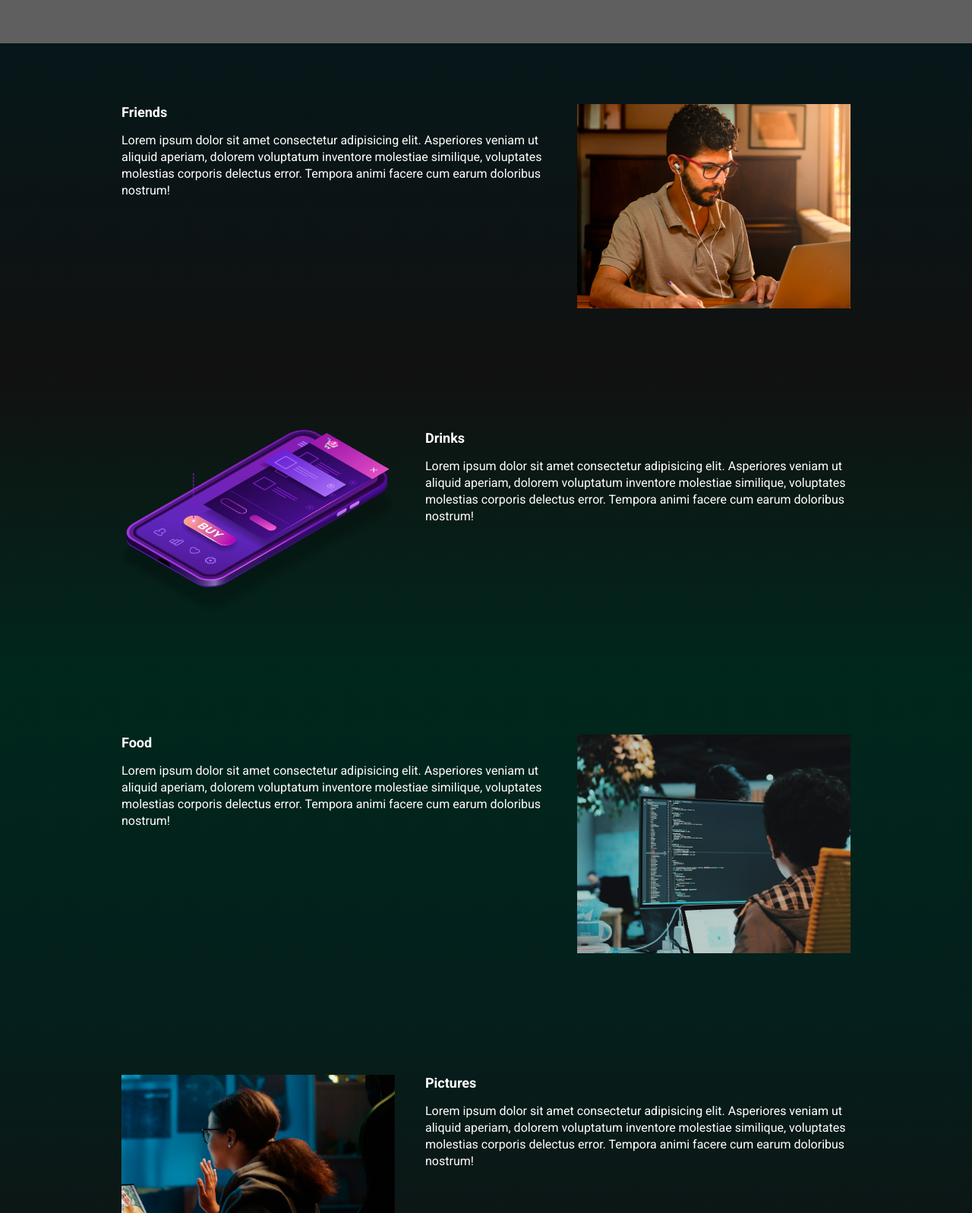
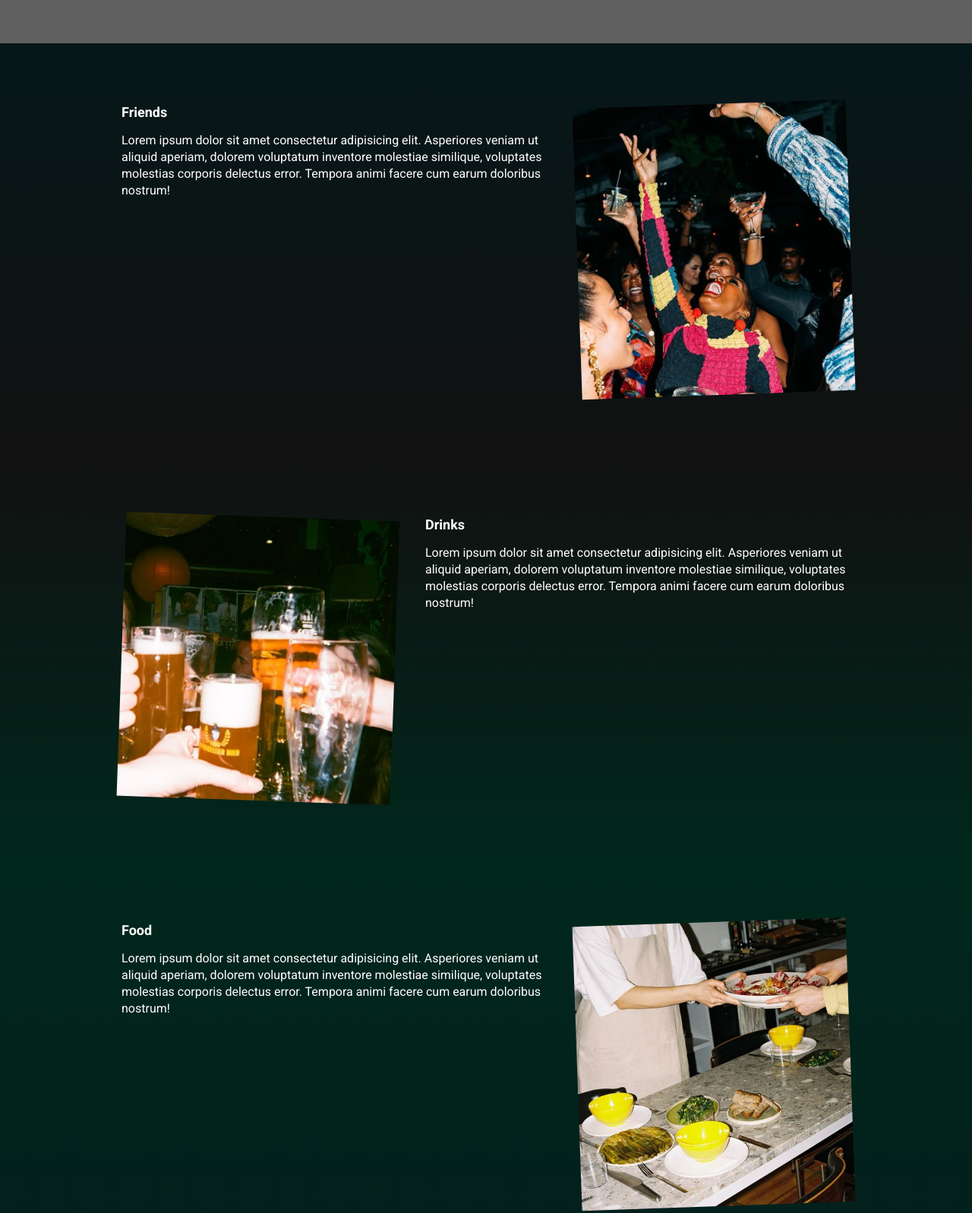
Before and after one commit to senagab/e-talks, a website built with Parcel: page src/index.html in a window 1280 px wide. Shown: the part 540-2137 px from the top of the page at 76% size. Built offline with nearby package versions, Linux system fonts and the light colour scheme; grey boxes are pictures that could not be loaded.

Commit message:
feat: animação e posicionamento de imagens

```diff
--- a/src/index.html
+++ b/src/index.html
@@ -48,53 +48,59 @@
         </div>
     </header>
 
-    <section class="event event--frontend">
-        <div class="container" data-aos="fade-right">
+    <section class="event event--friends">
+        <div class="container" data-aos="fade-up-left">
             <div class="event__details">
                 <h2 class="event__details__title">Friends</h2>
                 <p class="event__details__description">
                     Lorem ipsum dolor sit amet consectetur adipisicing elit. Asperiores veniam ut aliquid aperiam, dolorem voluptatum inventore molestiae similique, voluptates molestias corporis delectus error. Tempora animi facere cum earum doloribus nostrum!
                 </p>
             </div>
-            <img class="event__image" src="./images/frontend.png" alt="Front-End">
+            <img class="event__image event__image--friends" src="./images/friends.png" alt="Front-End">
         </div>
     </section>
 
-    <section class="event event--ux-ui event--image-left">
-        <div class="container" data-aos="fade-left">
+    <section class="event event--drinks event--image-left">
+        <div class="container" data-aos="fade-up-right">
             <div class="event__details" >
                 <h2 class="event__details__title">Drinks</h2>
                 <p class="event__details__description">
                     Lorem ipsum dolor sit amet consectetur adipisicing elit. Asperiores veniam ut aliquid aperiam, dolorem voluptatum inventore molestiae similique, voluptates molestias corporis delectus error. Tempora animi facere cum earum doloribus nostrum!
                 </p>
             </div>
-            <img class="event__image" src="./images/ui-ux.png" alt="UI UX">
+            <img class="event__image event__image--drinks" src="./images/drinks.png" alt="Drinks">
         </div>
     </section>
 
-    <section class="event event--data-science">
-        <div class="container" data-aos="fade-right">
+    <section class="event event--food">
+        <div class="container" data-aos="fade-up-left">
             <div class="event__details">
                 <h2 class="event__details__title">Food</h2>
                 <p class="event__details__description">
                     Lorem ipsum dolor sit amet consectetur adipisicing elit. Asperiores veniam ut aliquid aperiam, dolorem voluptatum inventore molestiae similique, voluptates molestias corporis delectus error. Tempora animi facere cum earum doloribus nostrum!
                 </p>
             </div>
-            <img class="event__image" src="./images/data.png" alt="Ciência de Dados">
+            <img class="event__image event__image--food" src="./images/food.png" alt="Food">
         </div>
     </section>
 
-    <section class="event event--backend event--image-left">
-        <div class="container" data-aos="fade-left">
+    <section class="event event--pictures event--image-left">
+        <div class="container" data-aos="fade-up-right">
             <div class="event__details">
                 <h2 class="event__details__title">Pictures</h2>
                 <p class="event__details__description">
                     Lorem ipsum dolor sit amet consectetur adipisicing elit. Asperiores veniam ut aliquid aperiam, dolorem voluptatum inventore molestiae similique, voluptates molestias corporis delectus error. Tempora animi facere cum earum doloribus nostrum!
                 </p>
             </div>
-            <img class="event__image" src="./images/backend.png" alt="Back-End">
+            <img class="event__image event__image--pictures" src="./images/backend.png" alt="Back-End">
         </div>
     </section>
+
+    <footer class="footer">
+        <div class="container">
+            <span>Copyright r</span>
+        </div>
+    </footer>
 
     <script src="https://unpkg.com/aos@next/dist/aos.js"></script>
     <script src="./scripts/main.js"></script>
--- a/src/styles/_event.scss
+++ b/src/styles/_event.scss
@@ -4,19 +4,19 @@
 
     padding: 80px 0;
 
-    &--frontend {
+    &--friends {
         background-image: linear-gradient(variables.$color1, variables.$color2);
     }
 
-    &--ux-ui {
+    &--drinks {
         background-image: linear-gradient(variables.$color2, variables.$color3);
     }
 
-    &--data-science {
+    &--food {
         background-image: linear-gradient(variables.$color3, variables.$color4);
     }
 
-    &--backend {
+    &--pictures {
         background-image: linear-gradient(variables.$color4, variables.$color2);
     }
 
@@ -33,6 +33,22 @@
 
     &__image {
         max-width: 360px;
+
+        &--friends {
+            transform: rotate(-2deg);
+        }
+
+        &--drinks {
+            transform: rotate(2deg);
+        }
+
+        &--food {
+            transform: rotate(-2deg);
+        }
+
+        &--pictures {
+            transform: rotate(2deg);
+        }
     }
 
     &__details {
```
Also changed, not shown: src/styles/_footer.scss (added, +10 -0 lines), src/images/drinks.png (added), src/images/food.png (added), src/images/friends.png (added).
